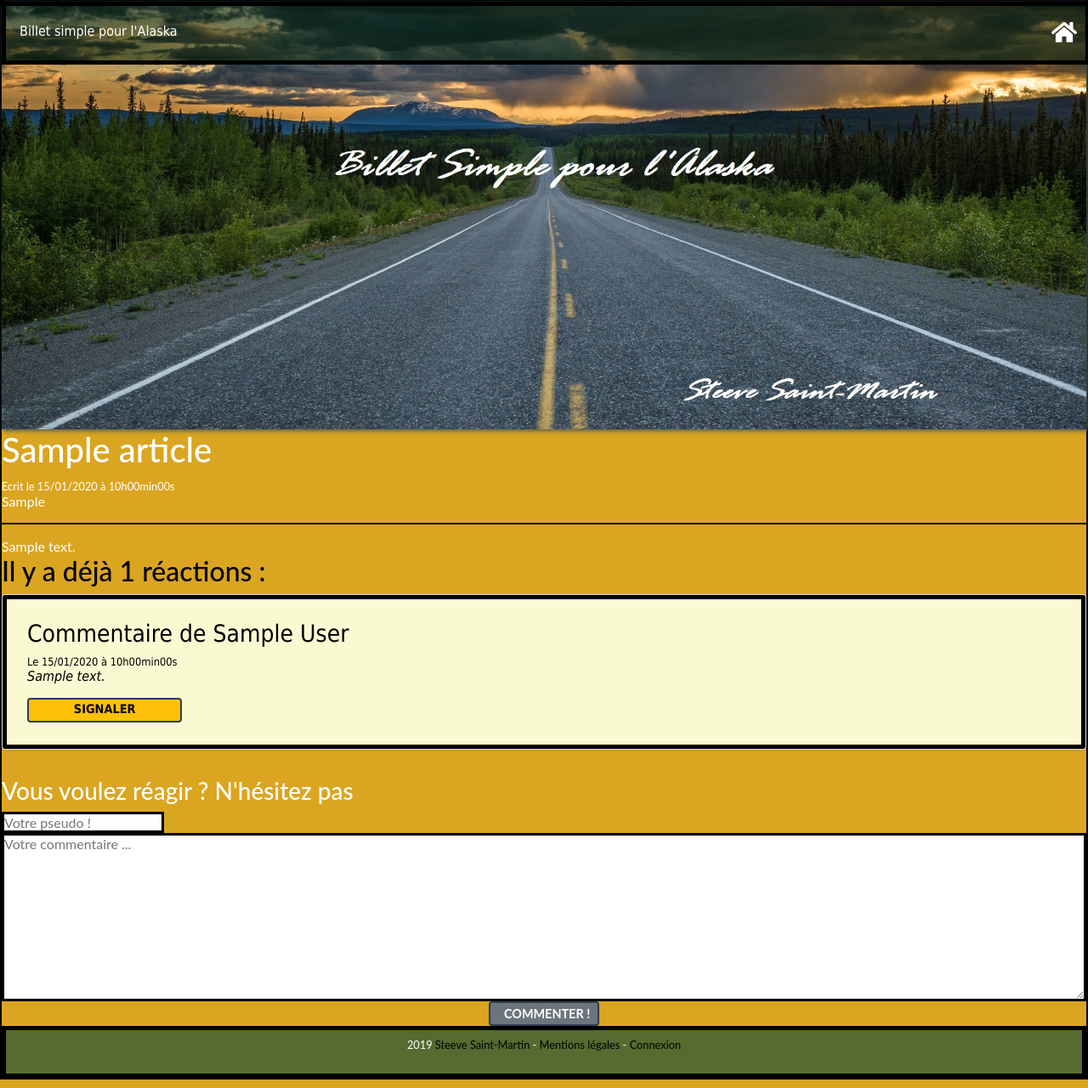
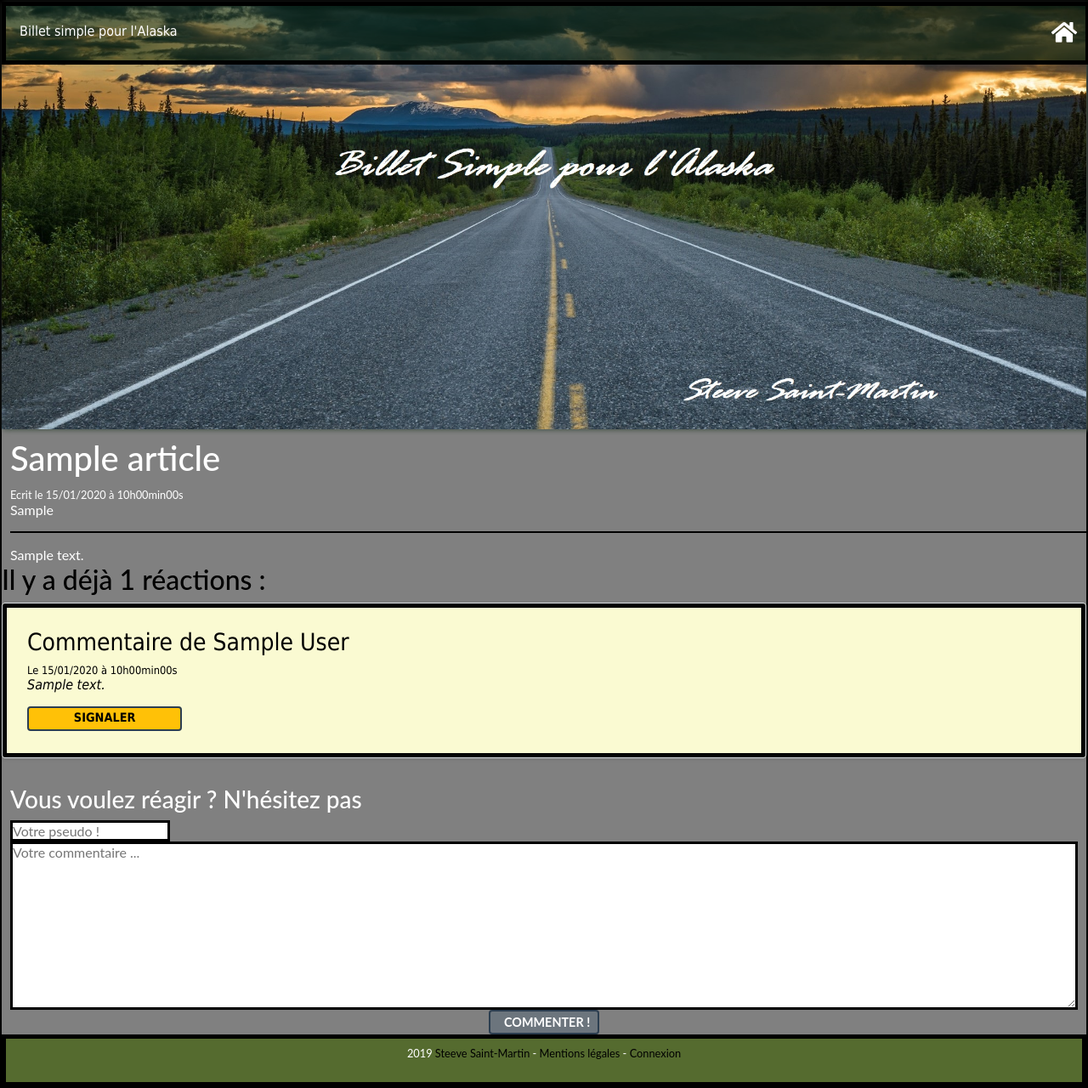
Before and after one commit to Kinguts/blog, a PHP site: the page made by index.php in a window 1280 px wide. Shown: the whole page at 85% size. Run offline with PHP 8.4, Linux system fonts and the light colour scheme; tables that the repository leaves empty or names only in its code hold one stand-in row (values such as "Sample post"); some libraries are stand-ins or nearby versions.

Commit message:
debug des erreurs + un peu de css

```diff
--- a/css/style.css
+++ b/css/style.css
@@ -8,7 +8,7 @@ body{
     flex-direction: column;
     margin: 0;
     padding: 0;
-    background-color: goldenrod;
+    background-color: grey;
     height: 100%;
     width: 100%;
 }
@@ -22,7 +22,6 @@ body{
 #chapter {
     text-align: center;
     border: 5px solid black;
-    border-radius: 50px;
     background-color: lightgoldenrodyellow;
 }
 
@@ -316,11 +315,15 @@ hr {
 
 .article_full {
     color: white;
+    margin-left: 10px;
+    margin-top: 10px;
 }
 
 .formcomment {
     display: flex;
     flex-direction: column;
+    margin-left: 10px;
+    margin-right: 10px;
 }
 
 .inputform {
--- a/libraries/controllers/Admin.php
+++ b/libraries/controllers/Admin.php
@@ -54,6 +54,9 @@ class Admin extends Controller
   // Vérification de l'utilisateur et du mot de passe
   public function login()
   {
+    if (empty($_POST['username']) || empty($_POST['password'])) {
+      \Http::redirect("index.php?controller=admin&task=loginPage");
+    }
     $username = htmlspecialchars($_POST['username']);
     $password = htmlspecialchars($_POST['password']);
 
@@ -88,7 +91,7 @@ class Admin extends Controller
   {
     $_SESSION = array();
     session_destroy();
-    \Http::redirect("index.php?controller=admin&task=login");
+    \Http::redirect("index.php");
   }
 
   // Ajoute un article
```
